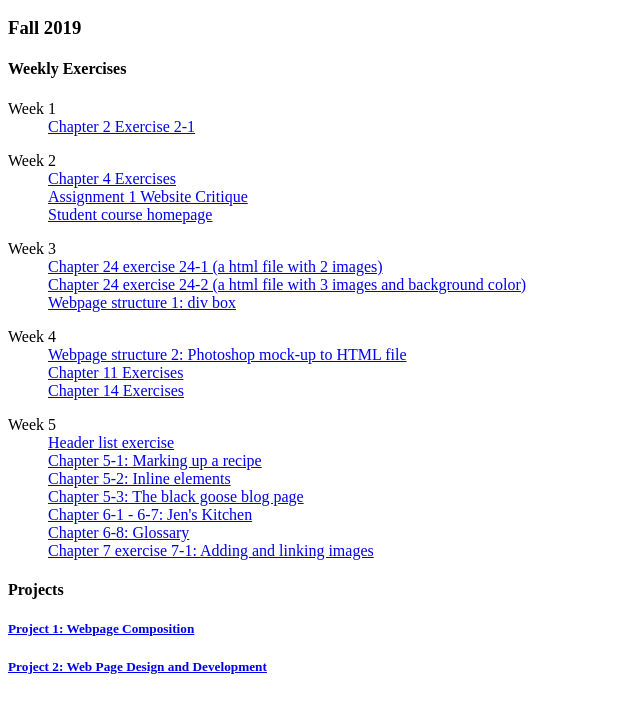
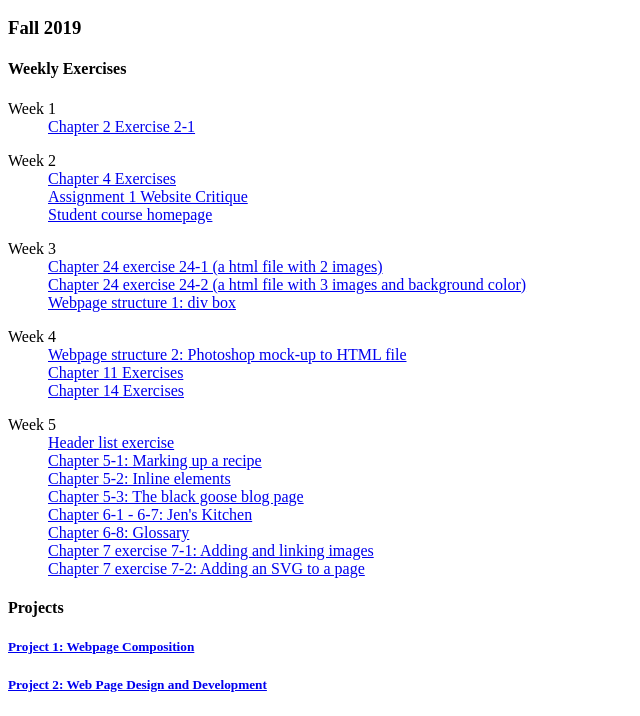
Before and after one commit to oldmanspidey/AVT-217-004-Fall-2019, a plain HTML site: page index.html in a window 1280 px wide. Shown: the part 168-884 px from the top of the page, without its empty margins (0-640 px from the left). Drawn offline with Linux system fonts and the light colour scheme.

Commit message:
Update index.html

```diff
--- a/index.html
+++ b/index.html
@@ -51,6 +51,7 @@
 	<dd><a href="/AVT-217-004-Fall-2019/weekly/w5/index.html">Chapter 6-1 - 6-7: Jen's Kitchen</a></dd>
 	<dd><a href="/AVT-217-004-Fall-2019/weekly/w5/glossary.html">Chapter 6-8: Glossary</a></dd>
 	<dd><a href="/AVT-217-004-Fall-2019/weekly/w5/gallery/index.html">Chapter 7 exercise 7-1: Adding and linking images</a></dd>
+	<dd><a href="/AVT-217-004-Fall-2019/weekly/w5/svg/blackgoosebistro.html">Chapter 7 exercise 7-2: Adding an SVG to a page</a></dd>
 </dl>
 
 </div><!-- weekly ends-->
```
